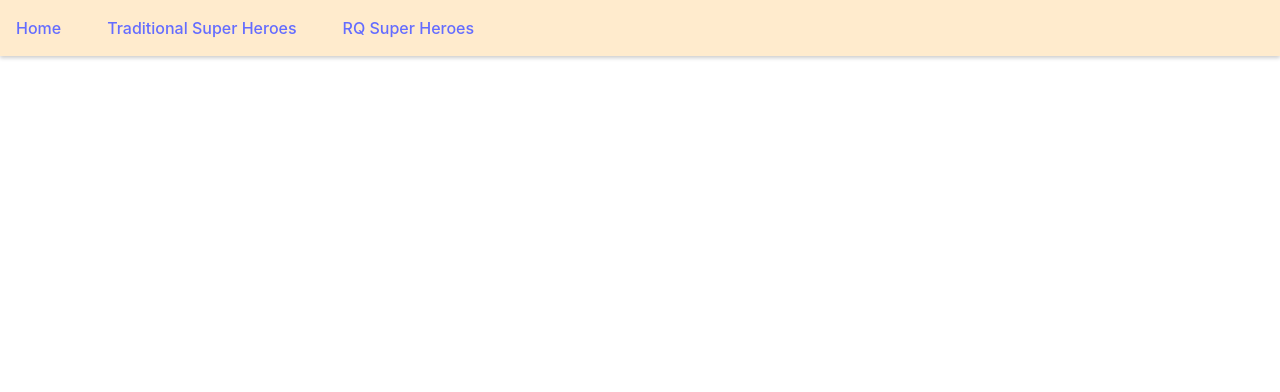
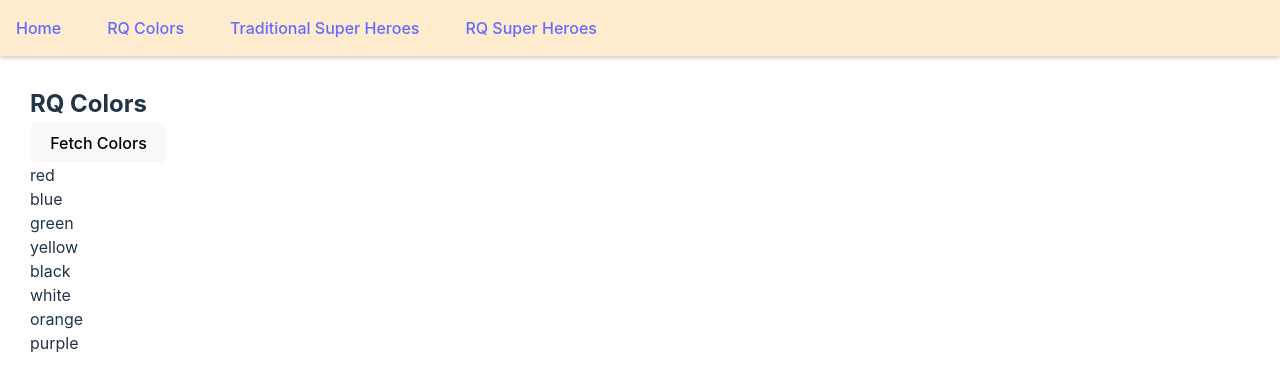
Before and after one commit to MJunaid648/react-query-tutorials, a React (Vite) app: page /colors in a window 1280 px wide. Shown: the top 392 px of the page. Built offline with nearby package versions, Linux system fonts and the light colour scheme; data requests are answered from the project's data file.

Commit message:
fetch query by id

```diff
--- a/src/App.jsx
+++ b/src/App.jsx
@@ -5,6 +5,8 @@ import HomePage from "./components/Home.page";
 import { QueryClient, QueryClientProvider } from "react-query";
 import { ReactQueryDevtools } from "react-query/devtools";
 import "./App.css";
+import Colors from "./components/Colors.page";
+import { RQSuperHeroPage } from "./components/RQSuperHero.page";
 
 const queryClient = new QueryClient();
 
@@ -17,6 +19,9 @@ function App() {
             <ul>
               <li>
                 <Link to="/">Home</Link>
+              </li>{" "}
+              <li>
+                <Link to="/colors">RQ Colors</Link>
               </li>
               <li>
                 <Link to="/super-heroes">Traditional Super Heroes</Link>
@@ -28,6 +33,8 @@ function App() {
           </nav>
           <div className="route">
             <Routes>
+              <Route path="/colors" element={<Colors />}></Route>
+              <Route path="/rq-super-heroes/:heroId" element={<RQSuperHeroPage />}></Route>
               <Route path="/super-heroes" element={<SuperHeroesPage />}></Route>
               <Route
                 path="/rq-super-heroes"
--- /dev/null
+++ b/src/components/Colors.page.jsx
@@ -0,0 +1,43 @@
+import React from "react";
+import { useColorsData } from "../hooks/useColorsData";
+import axios from "axios";
+
+const Colors = () => {
+  const fetchColors = async () => {
+    const res = await axios.get("http://localhost:4000/colors");
+    return res;
+  };
+
+  const onSuccess = (data) => {
+    console.log("data: ", data);
+  };
+
+  const onError = (err) => {
+    console.log("err: ", err);
+  };
+
+  const { data, isLoading, refetch } = useColorsData({
+    queryKey: "colors",
+    fetchCall: fetchColors,
+    queryOptions: {
+      onSuccess,
+      onError,
+    //   refetchOnMount: false,
+    //   refetchOnWindowFocus: false,
+    },
+  });
+
+  if (isLoading) return <div>Loading...</div>;
+
+  return (
+    <>
+      <h2>RQ Colors</h2>
+      <button onClick={() => refetch()}>Fetch Colors</button>
+      {data?.data.map((color) => (
+        <div key={color.id}>{color.label}</div>
+      ))}
+    </>
+  );
+};
+
+export default Colors;
--- /dev/null
+++ b/src/components/RQSuperHero.page.jsx
@@ -0,0 +1,18 @@
+import { useParams } from "react-router-dom";
+import { useSuperHeroData } from "../hooks/useSuperHeroData";
+
+export const RQSuperHeroPage = () => {
+  const {heroId} = useParams();
+
+  const { isLoading, data, error, isError } = useSuperHeroData(heroId);
+
+  if (isLoading) return <h2>Loading...</h2>;
+
+  if (isError) return <h2>{error.message}</h2>;
+
+  return (
+    <div>
+      {data.data.name} - {data.data.alterEgo}
+    </div>
+  );
+};
--- a/src/components/RQSuperHeroes.page.jsx
+++ b/src/components/RQSuperHeroes.page.jsx
@@ -1,37 +1,64 @@
 import axios from "axios";
+import { useEffect, useState } from "react";
 import { useQuery } from "react-query";
+import { Link } from "react-router-dom";
 
-const fetchSuperHeroes = () => {
-  return axios.get("http://localhost:4000/superheroes");
+const fetchSuperHeroes = async () => {
+  console.log("fetching");
+  return await axios.get("http://localhost:4000/superheroes");
 };
 
 const RQSuperHeroesPage = () => {
-  const { isLoading, data, isError, error, isFetching, refetch } = useQuery(
-    "super-heroes",
-    fetchSuperHeroes,
-    {
-      enabled: false,
-      // staleTime:40000,
-      // cacheTime:120000,
+  const [performRefetch, setPerfomRefetch] = useState(3000);
+
+  function onSuccess(data) {
+    console.log("success");
+    if (data.data.length == 4) {
+      console.log("stop");
+      setPerfomRefetch(false);
+    }
+  }
+  function onError(error) {
+    console.log("error");
+
+    if (error) {
+      console.log("stop");
+      setPerfomRefetch(false);
+    }
+  }
+
+  const { isLoading, data, isError, error, isFetching, isStale, refetch } =
+    useQuery("super-heroes", fetchSuperHeroes, {
+      // enabled: false,
+      onError,
+      onSuccess,
+      staleTime: 10000,
+      // cacheTime: 1000,
       // refetchOnReconnect:true,
       // refetchOnWindowFocus:true,
-      // refetchOnMount:true,
-      // refetchInterval:3000,
+      // refetchOnMount: true,
+      // refetchInterval: performRefetch,
       // refetchIntervalInBackground:true,
-    }
-  );
-  console.log("Loading:", isLoading, "     Fetching:", isFetching);
-  if (isLoading) {
-    return <h2>Loading...</h2>;
-  }
+    });
+  // console.log("Loading:", isLoading, "     Fetching:", isFetching);
+
+  // useEffect(() => {
+  //   if (isStale) refetch();
+  // }, [isStale]);
+  // if (isLoading) {
+  //   return <h2>Loading...</h2>;
+  // }
+
   if (isError) return <h2>{error.message}</h2>;
   return (
     <>
       <h2>RQ Super Heroes Page</h2>
       {data?.data.map((hero) => (
-        <div key={hero.name}>{hero.name}</div>
+        <div key={hero.id}>
+          <Link to={`/rq-super-heroes/${hero.id}`}>{hero.name}</Link>
+        </div>
       ))}
-      <button onClick={refetch}>Refetch Data</button>
+      {/* <button onClick={refetch}>Refetch Data</button> */}
     </>
   );
 };
--- a/src/components/SuperHeroes.page.jsx
+++ b/src/components/SuperHeroes.page.jsx
@@ -2,20 +2,25 @@ import { useState, useEffect } from "react";
 import axios from "axios";
 
 const SuperHeroesPage = () => {
-  const [isLoading, setIsLoading] = useState(true);
+  const [isLoading, setIsLoading] = useState(null);
   const [data, setData] = useState([]);
   const [error, setError] = useState("");
 
   useEffect(() => {
+    setIsLoading(true);
     axios
       .get("http://localhost:4000/superheroes")
       .then((res) => {
         setData(res.data);
-        setIsLoading(false);
+        setTimeout(() => {
+          setIsLoading(false);
+        }, 1000);
       })
       .catch((error) => {
         setError(error.message);
-        setIsLoading(false);
+        setTimeout(() => {
+          setIsLoading(false);
+        }, 1000);
       });
   }, []);
 
--- /dev/null
+++ b/src/hooks/useColorsData.js
@@ -0,0 +1,9 @@
+import { useQuery } from "react-query";
+
+export const useColorsData = ({
+  queryKey,
+  fetchCall,
+  queryOptions,
+}) => {
+  return useQuery(queryKey, fetchCall,  queryOptions );
+};
--- /dev/null
+++ b/src/hooks/useSuperHeroData.js
@@ -0,0 +1,11 @@
+import axios from "axios";
+import { useQuery } from "react-query";
+
+const fetchHero = async ({queryKey}) => {
+    const heroId = queryKey[1]
+  return await axios.get(`http://localhost:4000/superheroes/${heroId}`);
+};
+
+export const useSuperHeroData = (heroId) => {
+  return useQuery(["seper-hero", heroId], fetchHero);
+};
```
Also changed, not shown: db.json (indentation only).
